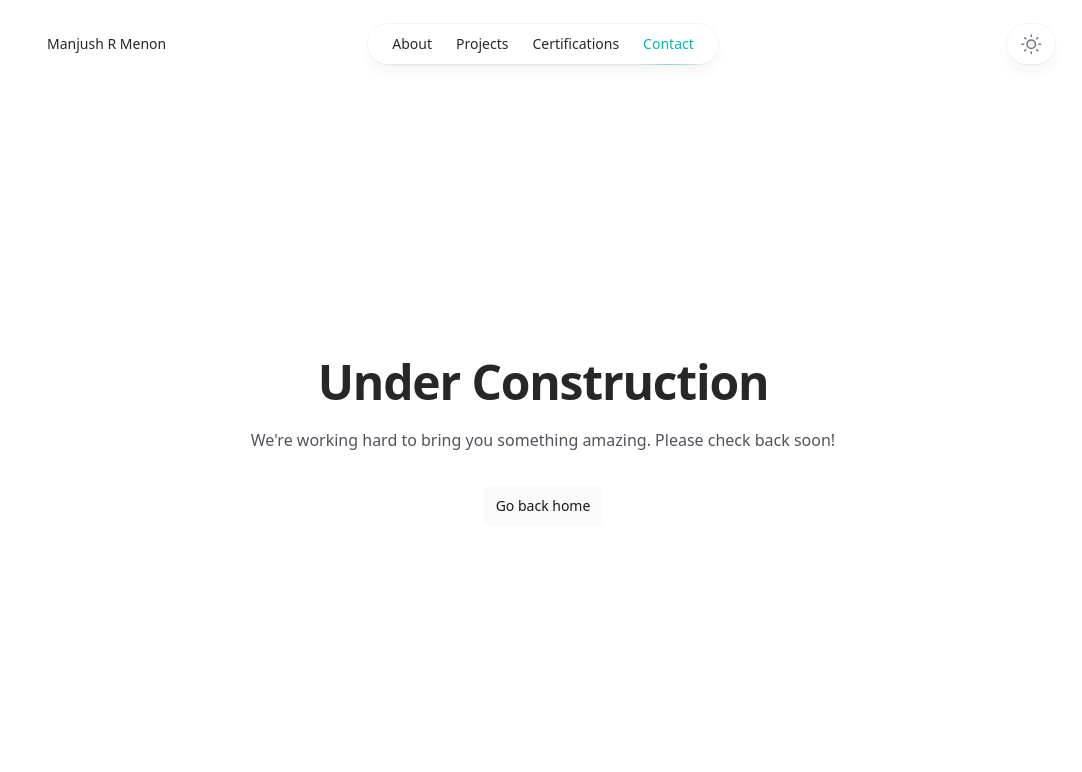
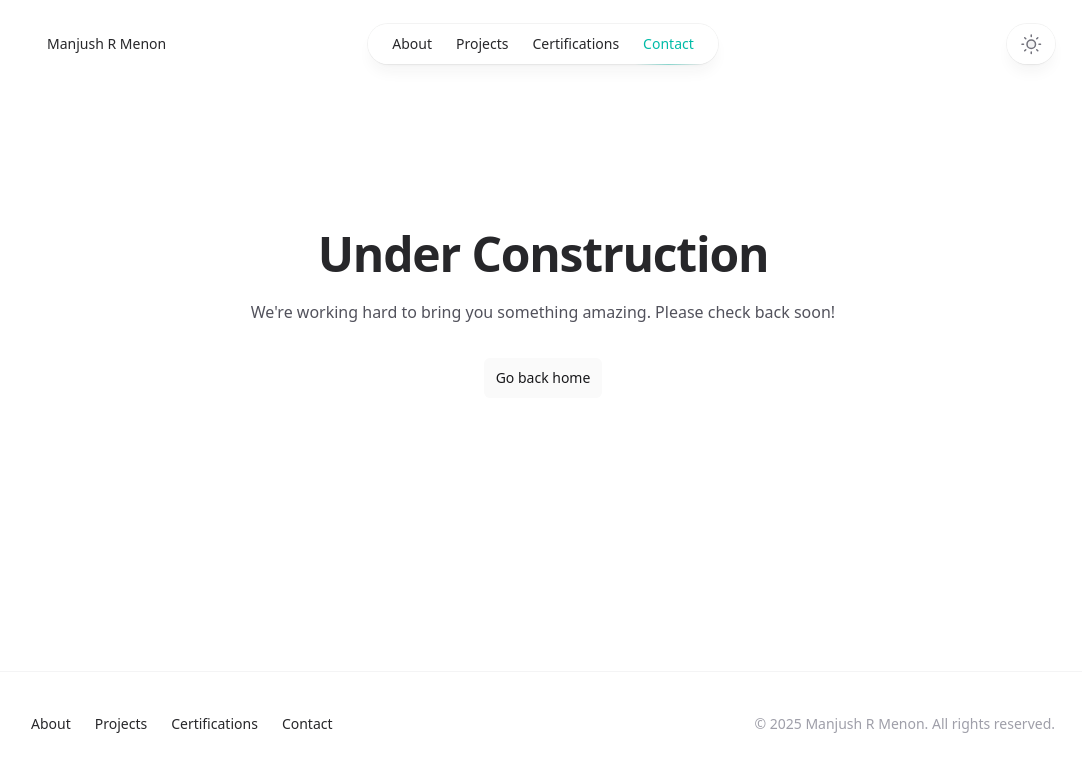
Before and after one commit to manjush-r-menon/portfolio, a Next.js app: page /contact in a window 1280 px wide. Shown: the top 772 px of the page, without its empty margins (97-1179 px from the left). Built offline with nearby package versions, Linux system fonts and the light colour scheme.

Commit message:
added footer

```diff
--- a/app/about/page.tsx
+++ b/app/about/page.tsx
@@ -1,9 +1,10 @@
 import { Container } from "@/components/container/container";
+import PageUnderConstruction from "@/components/page-under-construction/page-under-construction";
 
 export default function About() {
   return (
-    <Container className="mt-9">
-      <span>About Page</span>
+    <Container className="flex h-full items-center">
+      <PageUnderConstruction />
     </Container>
   );
 }
--- a/app/certifications/page.tsx
+++ b/app/certifications/page.tsx
@@ -1,5 +1,10 @@
+import { Container } from "@/components/container/container";
 import PageUnderConstruction from "@/components/page-under-construction/page-under-construction";
 
 export default function Certifications() {
-  return <PageUnderConstruction />;
+  return (
+    <Container className="flex h-full items-center">
+      <PageUnderConstruction />
+    </Container>
+  );
 }
--- a/app/contact/page.tsx
+++ b/app/contact/page.tsx
@@ -1,5 +1,10 @@
+import { Container } from "@/components/container/container";
 import PageUnderConstruction from "@/components/page-under-construction/page-under-construction";
 
 export default function Contact() {
-  return <PageUnderConstruction />;
+  return (
+    <Container className="flex h-full items-center">
+      <PageUnderConstruction />
+    </Container>
+  );
 }
--- a/app/page.tsx
+++ b/app/page.tsx
@@ -1,9 +1,10 @@
 import { Container } from "@/components/container/container";
+import PageUnderConstruction from "@/components/page-under-construction/page-under-construction";
 
 export default function Home() {
   return (
-    <Container className="mt-9">
-      <span>Home Page</span>
+    <Container className="flex h-full items-center">
+      <PageUnderConstruction />
     </Container>
   );
 }
--- a/app/projects/page.tsx
+++ b/app/projects/page.tsx
@@ -1,5 +1,10 @@
+import { Container } from "@/components/container/container";
 import PageUnderConstruction from "@/components/page-under-construction/page-under-construction";
 
 export default function Projects() {
-  return <PageUnderConstruction />;
+  return (
+    <Container className="flex h-full items-center">
+      <PageUnderConstruction />
+    </Container>
+  );
 }
--- /dev/null
+++ b/components/footer/footer.tsx
@@ -0,0 +1,43 @@
+import Link from "next/link";
+import { ContainerInner, ContainerOuter } from "../container/container";
+
+type NavLinkProps = {
+  href: string;
+  children: React.ReactNode;
+};
+
+function NavLink({ href, children }: NavLinkProps) {
+  return (
+    <Link
+      href={href}
+      className="transition hover:text-teal-500 dark:hover:text-teal-400"
+    >
+      {children}
+    </Link>
+  );
+}
+
+export function Footer() {
+  return (
+    <footer className="mt-32 flex-none">
+      <ContainerOuter>
+        <div className="border-t border-zinc-100 pt-10 pb-16 dark:border-zinc-700/40">
+          <ContainerInner>
+            <div className="flex flex-col items-center justify-between gap-6 md:flex-row">
+              <div className="flex flex-wrap justify-center gap-x-6 gap-y-1 text-sm font-medium text-zinc-800 dark:text-zinc-200">
+                <NavLink href="/about">About</NavLink>
+                <NavLink href="/projects">Projects</NavLink>
+                <NavLink href="/speaking">Certifications</NavLink>
+                <NavLink href="/uses">Contact</NavLink>
+              </div>
+              <p className="text-sm text-zinc-400 dark:text-zinc-500">
+                &copy; {new Date().getFullYear()} Manjush R Menon. All rights
+                reserved.
+              </p>
+            </div>
+          </ContainerInner>
+        </div>
+      </ContainerOuter>
+    </footer>
+  );
+}
--- a/components/layout/layout.tsx
+++ b/components/layout/layout.tsx
@@ -1,5 +1,6 @@
 import { Header } from "../header/header";
 import "../../styles/tailwind.css";
+import { Footer } from "../footer/footer";
 
 export function Layout({ children }: { children: React.ReactNode }) {
   return (
@@ -12,6 +13,7 @@ export function Layout({ children }: { children: React.ReactNode }) {
       <div className="relative flex w-full flex-col">
         <Header />
         <main className="flex-auto">{children}</main>
+        <Footer />
       </div>
     </>
   );
--- a/components/page-under-construction/page-under-construction.tsx
+++ b/components/page-under-construction/page-under-construction.tsx
@@ -5,7 +5,7 @@ export default function PageUnderConstruction() {
   return (
     <Container className="flex h-full items-center">
       <div className="flex flex-col items-center">
-        <h1 className="mt-4 text-4xl font-bold tracking-tight text-zinc-800 sm:text-5xl dark:text-zinc-100">
+        <h1 className="mt-4 text-4xl text-center font-bold tracking-tight text-zinc-800 sm:text-5xl dark:text-zinc-100">
           Under Construction
         </h1>
         <p className="mt-4 text-base text-zinc-600 dark:text-zinc-400 text-center ">
```
